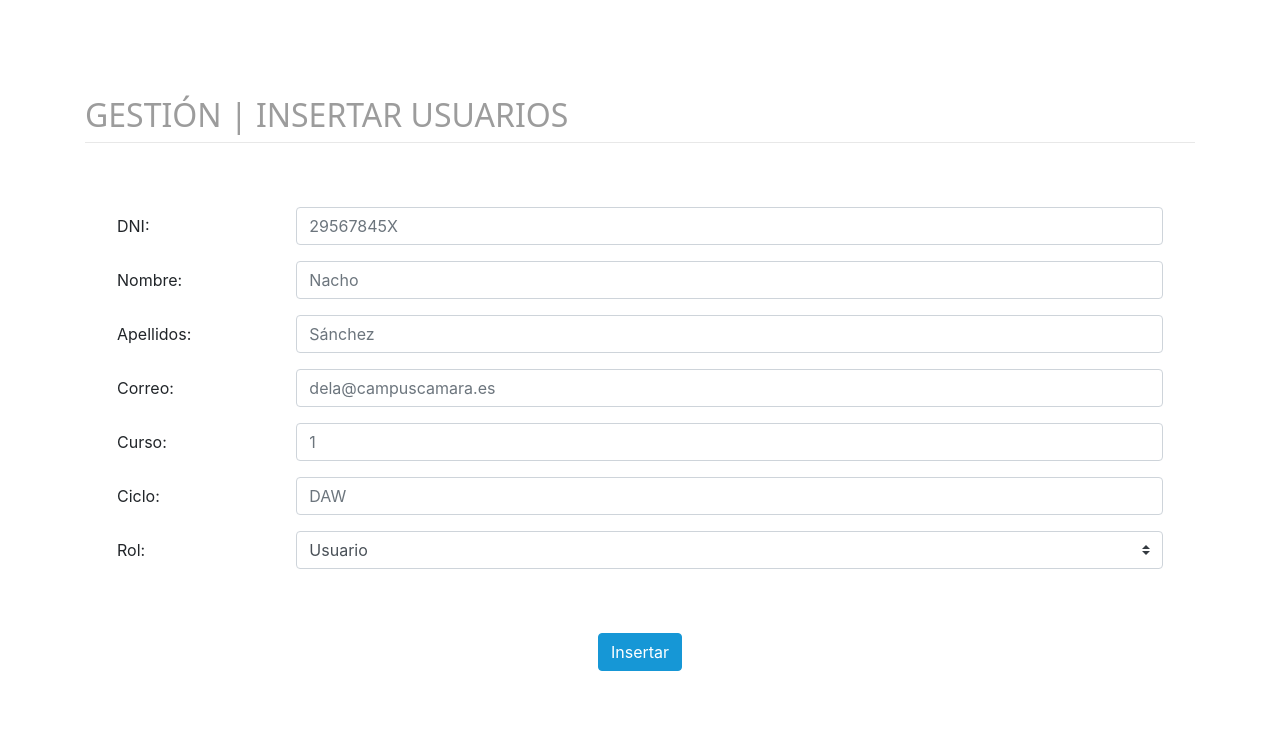
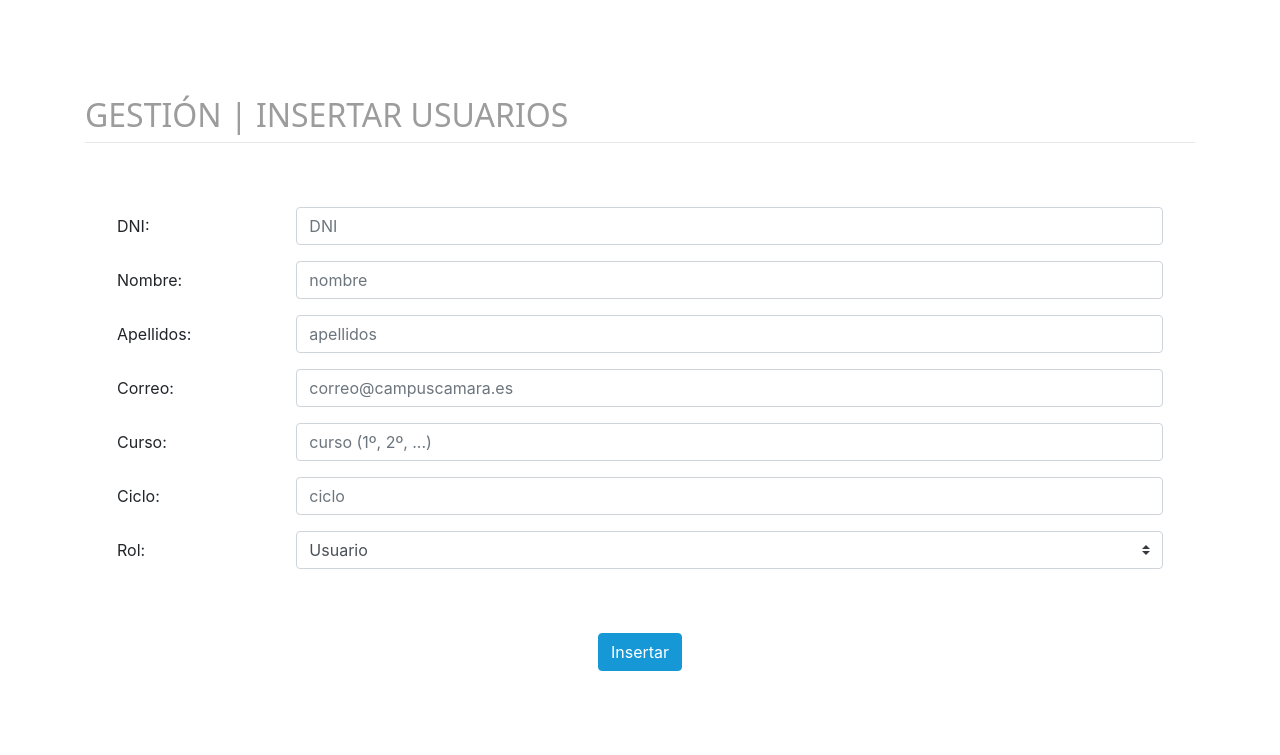
Before and after one commit to pabloplr/gestorMaterialesNP, a PHP site: page /pages/gestion/insertar/insertar-usuarios.php in a window 1280 px wide. Shown: the part 80-835 px from the top of the page. Run offline with PHP 8.4, Linux system fonts and the light colour scheme; some libraries are stand-ins or nearby versions; some web fonts are replaced.

Commit message:
placeholders secciones de gestion

```diff
--- a/pages/gestion/gestion-usuarios.php
+++ b/pages/gestion/gestion-usuarios.php
@@ -59,7 +59,7 @@
 
         <div class="container tarjetas mt-5">
             <div class="row">
-                <div class="card col-xs-12 col-sm-12 col-md-12 col-lg-4 col-xl-4" style="width: 18rem;">
+                <div class="card col-xs-12 col-sm-12 col-md-12 col-lg-6 col-xl-6" style="width: 18rem;">
                     <a href="insertar/insertar-usuarios.php" id="enlace">
                         <img class="card-img-top img1" id="operaciones" src="../../img/insert.png" alt="Card image cap">
                         <div class="card-body">
@@ -68,7 +68,7 @@
                     </a>
                 </div>
 
-                <div class="card col-xs-12 col-sm-12 col-md-12 col-lg-4 col-xl-4" style="width: 18rem;">
+                <div class="card col-xs-12 col-sm-12 col-md-12 col-lg-6 col-xl-6" style="width: 18rem;">
                     <a href="actualizar/usuario.php" id="enlace">
                         <img class="card-img-top img1" id="operaciones" src="../../img/update.png" alt="Card image cap">
                         <div class="card-body">
--- a/pages/gestion/insertar/insertar-materiales.php
+++ b/pages/gestion/insertar/insertar-materiales.php
@@ -64,7 +64,7 @@
                         <div class="form-group row">
                             <label class="col-sm-2 col-form-label">Número de Serie:</label>
                             <div class="col-sm-10">
-                                <input type="text" id="num_serie" name="num_serie" class="form-control" placeholder="ER45DJ" autocomplete="off">
+                                <input type="text" id="num_serie" name="num_serie" class="form-control" placeholder="nº de serie" autocomplete="off">
                             </div>
                         </div>
                         <div class="form-group row">
@@ -82,13 +82,13 @@
                         <div class="form-group row">
                             <label class="col-sm-2 col-form-label">Marca:</label>
                             <div class="col-sm-10">
-                                <input type="text" id="marca" name="marca" class="form-control" placeholder="Nikon" autocomplete="off">
+                                <input type="text" id="marca" name="marca" class="form-control" placeholder="nombre marca" autocomplete="off">
                             </div>
                         </div>
                         <div class="form-group row">
                             <label class="col-sm-2 col-form-label">Modelo:</label>
                             <div class="col-sm-10">
-                                <input type="text" id="modelo" name="modelo" class="form-control" placeholder="D3500" autocomplete="off">
+                                <input type="text" id="modelo" name="modelo" class="form-control" placeholder="nombre modelo" autocomplete="off">
                             </div>
                         </div>
                         <div class="form-group row">
--- a/pages/gestion/insertar/insertar-usuarios.php
+++ b/pages/gestion/insertar/insertar-usuarios.php
@@ -64,38 +64,38 @@
                         <div class="form-group row">
                             <label class="col-sm-2 col-form-label">DNI:</label>
                             <div class="col-sm-10">
-                                <input type="text" id="dni" name="dni" class="form-control" placeholder="29567845X" autocomplete="off">
+                                <input type="text" id="dni" name="dni" class="form-control" placeholder="DNI" autocomplete="off">
                             </div>
                         </div>
                         <div class="form-group row">
                             <label class="col-sm-2 col-form-label">Nombre:</label>
                             <div class="col-sm-10">
-                                <input type="text" id="nombre_usuarios" name="nombre_usuarios" class="form-control" placeholder="Nacho" autocomplete="off">
+                                <input type="text" id="nombre_usuarios" name="nombre_usuarios" class="form-control" placeholder="nombre" autocomplete="off">
                             </div>
                         </div>
                         <div class="form-group row">
                             <label class="col-sm-2 col-form-label">Apellidos:</label>
                             <div class="col-sm-10">
-                                <input type="text" id="apellidos" name="apellidos" class="form-control" placeholder="Sánchez" autocomplete="off">
+                                <input type="text" id="apellidos" name="apellidos" class="form-control" placeholder="apellidos" autocomplete="off">
                             </div>
                         </div>
                         <!-- TODO correo -->
                         <div class="form-group row">
                             <label class="col-sm-2 col-form-label">Correo:</label>
                             <div class="col-sm-10">
-                                <input type="text" id="" name="" class="form-control" placeholder="dela@campuscamara.es" autocomplete="off">
+                                <input type="text" id="" name="" class="form-control" placeholder="correo@campuscamara.es" autocomplete="off">
                             </div>
                         </div>
                         <div class="form-group row">
                             <label class="col-sm-2 col-form-label">Curso:</label>
                             <div class="col-sm-10">
-                                <input type="number" id="curso" name="curso" class="form-control" placeholder="1" autocomplete="off">
+                                <input type="number" id="curso" name="curso" class="form-control" placeholder="curso (1º, 2º, ...)" autocomplete="off">
                             </div>
                         </div>
                         <div class="form-group row">
                             <label class="col-sm-2 col-form-label">Ciclo:</label>
                             <div class="col-sm-10">
-                                <input type="text" id="ciclo" name="ciclo" class="form-control" placeholder="DAW" autocomplete="off">
+                                <input type="text" id="ciclo" name="ciclo" class="form-control" placeholder="ciclo" autocomplete="off">
                             </div>
                         </div>
                         <div class="form-group row">
```
